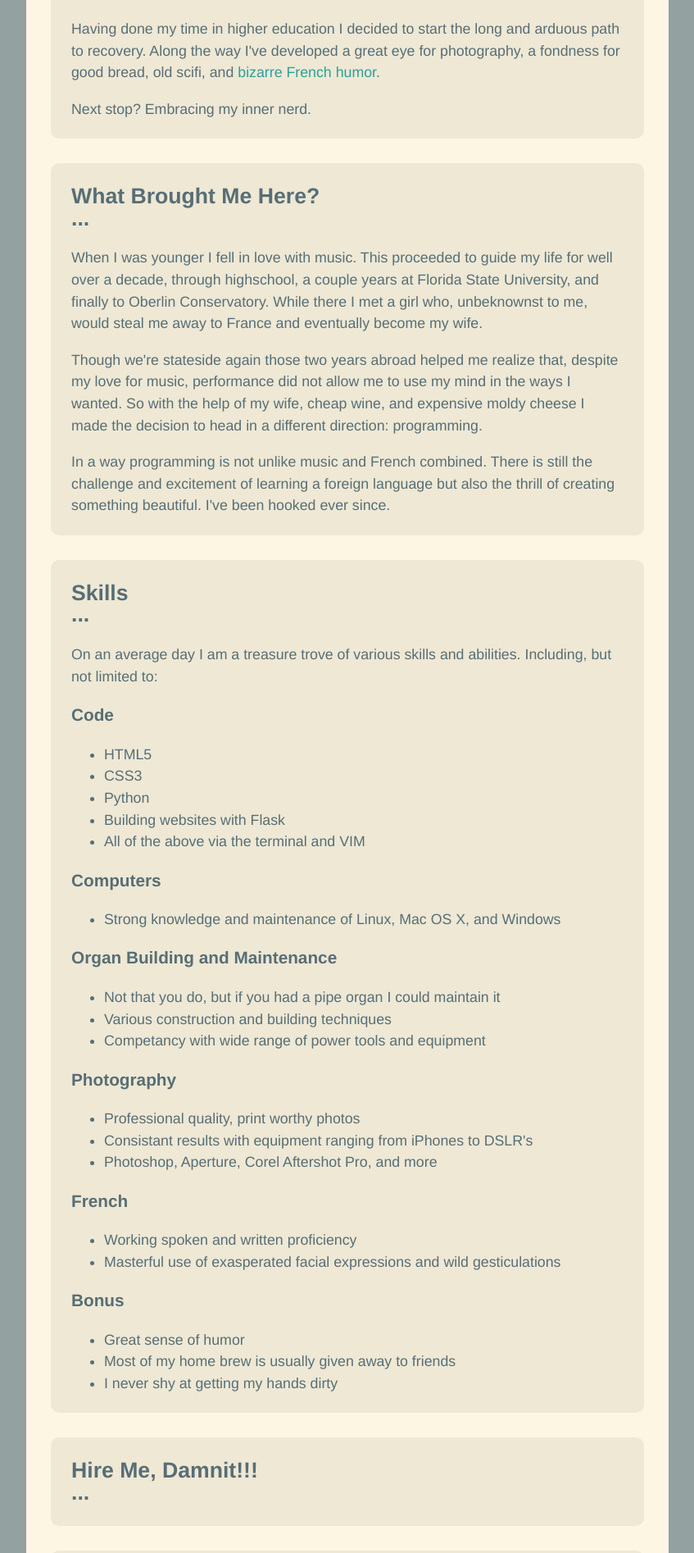
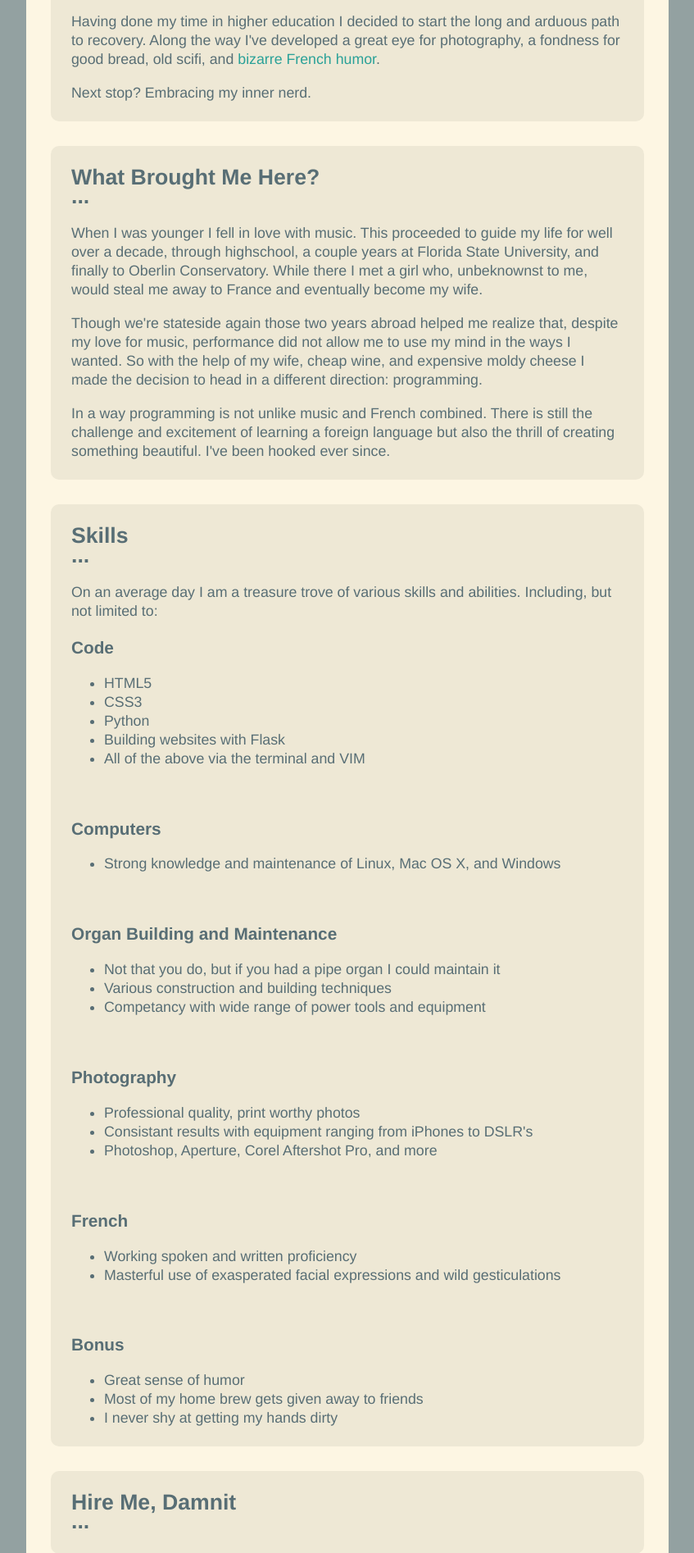
Before and after one commit to baroquebloke/flaskr, a Flask app: page / in a window 1280 px wide. Shown: the part 367-2261 px from the top of the page at 82% size, without its empty margins (216-1063 px from the left). Run offline with Flask 2, Linux system fonts and the light colour scheme.

Commit message:
minor style changes.  more content

```diff
--- a/static/style.css
+++ b/static/style.css
@@ -90,7 +90,7 @@ a.french {
   border-radius: 10px;
   background-color: #eee8d5;
   font-size: 111%;
-  line-height: 150%;
+  line-height: 130%;
   clear: both;
 }
 .page-footer {
--- a/templates/pages/index.html
+++ b/templates/pages/index.html
@@ -52,39 +52,39 @@
   <li>Python</li>
   <li>Building websites with Flask</li>
   <li>All of the above via the terminal and VIM</li>
-</ul>
+</ul><br>
 <h3>Computers</h3>
 <ul>
   <li>Strong knowledge and maintenance of Linux, Mac OS X, and Windows</li>
-</ul>
+</ul><br>
 <h3>Organ Building and Maintenance</h3>
 <ul>
   <li>Not that you do, but if you had a pipe organ I could maintain it</li>
   <li>Various construction and building techniques</li>
   <li>Competancy with wide range of power tools and equipment</li>
-</ul>
+</ul><br>
 <h3>Photography</h3>
 <ul>
   <li>Professional quality, print worthy photos</li>
   <li>Consistant results with equipment ranging from iPhones to DSLR's</li>
   <li>Photoshop, Aperture, Corel Aftershot Pro, and more</li>
-</ul>
+</ul><br>
 <h3>French</h3>
 <ul>
   <li>Working spoken and written proficiency</li>
   <li>Masterful use of exasperated facial expressions
     and wild gesticulations</li>
-</ul>
+</ul><br>
 <h3>Bonus</h3>
 <ul>
   <li>Great sense of humor</li>
-  <li>Most of my home brew is usually given away to friends</li>
+  <li>Most of my home brew gets given away to friends</li>
   <li>I never shy at getting my hands dirty</li>
 </ul>
 {% endblock %}
 
 {% block hireMe %}
-<h2>Hire Me, Damnit!!!<br>...</h2>
+<h2>Hire Me, Damnit<br>...</h2>
 {% endblock %}
 
 {% block resume %}
```
